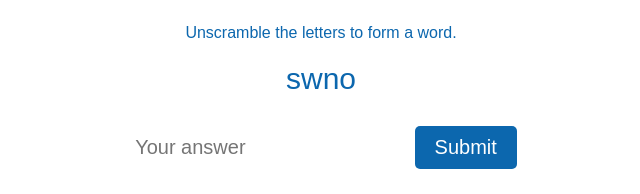
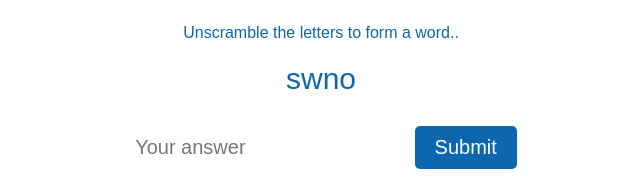
Before and after one commit to jayarr90/riseaster, a plain HTML site: page scramble.html in a window 1280 px wide. Shown: the part 173-367 px from the top of the page, 319-959 px from the left. Drawn offline with Linux system fonts and the light colour scheme.

Commit message:
Update scramble.html

```diff
--- a/scramble.html
+++ b/scramble.html
@@ -8,7 +8,7 @@
 	<div id="countdown"></div>
 	<div class="container">
 		<h1>Xmas Word Scramble</h1>
-		<p>Unscramble the letters to form a word.</p>
+		<p>Unscramble the letters to form a word..</p>
 		<div id="scrambled-word"></div>
 		<input type="text" id="user-answer" placeholder="Your answer">
 		<button id="submit-button">Submit</button>
```
